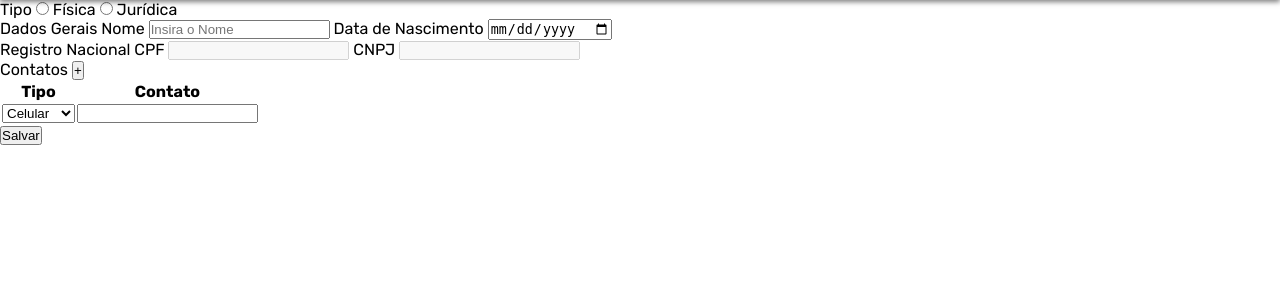
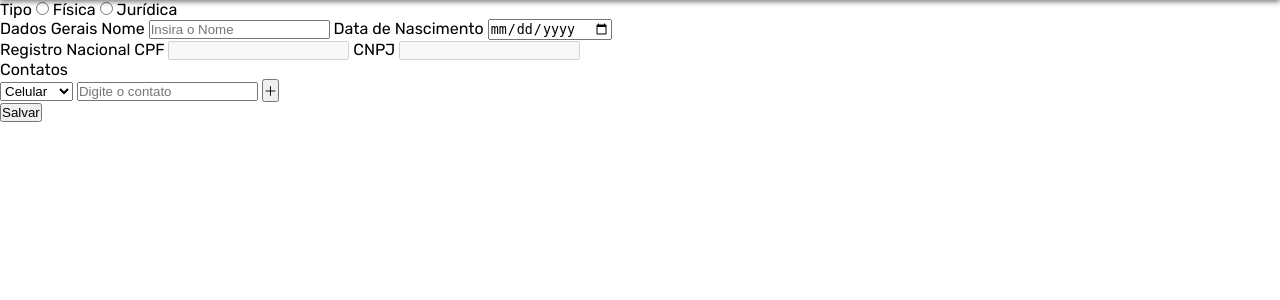
Before and after one commit to KelvinPilger/WebProjects, a PHP site: template app/views/edit/clientCreate.php in a window 1280 px wide. Shown: the part 55-355 px from the top of the page. Run offline with PHP 8.4, Linux system fonts and the light colour scheme; the template is opened without the code that fills it, so the values that code supplies are empty.

Commit message:
Style: Mudança parcial do escopo de contatos no cadastro de cliente

```diff
--- a/app/views/edit/clientCreate.php
+++ b/app/views/edit/clientCreate.php
@@ -30,32 +30,41 @@
         </div>
         <div class="containerContacts">
             <label class="containerTitle">Contatos</label>
-            <table id="contactTable">
-                <thead>
-                    <tr>
-                        <th>Tipo</th>
-                        <th>Contato</th>
-                    </tr>
-                </thead>
-                <tbody id="contactTableBody">
-                    <tr>
-                        <td id="selectContact">
-                            <select name="ctt_type" id="contactType">
-                                <option>Celular</option>
-                                <option>Telefone</option>
-                                <option>E-mail</option>
-                                <option>Outros</option>
+
+            <div id="contactsWrapper">
+                <div class="contact-row" data-index="0">
+                    <select name="contacts[0][type]" class="contact-type">
+                        <option value="Celular">Celular</option>
+                        <option value="Telefone">Telefone</option>
+                        <option value="E-mail">E-mail</option>
+                        <option value="Outros">Outros</option>
                     </select>
-                        </td>
-                        <td id="inputContact">
-                            <input type="text" name="contact">
-
-                        </td>
-                        <button class="btnAddContactLine">+</button>
-                    </tr>
-                </tbody>
-            </table>
-
+                    <input
+                        type="text"
+                        name="contacts[0][value]"
+                        class="contact-value"
+                        placeholder="Digite o contato" />
+                    <button type="button" class="btn-add">＋</button>
+                    <button type="button" class="btn-remove" style="display: none;">−</button>
+                </div>
+            </div>
+            <template id="contact-template">
+                <div class="contact-row" data-index="__INDEX__">
+                    <select name="contacts[__INDEX__][type]" class="contact-type">
+                        <option value="Celular">Celular</option>
+                        <option value="Telefone">Telefone</option>
+                        <option value="E-mail">E-mail</option>
+                        <option value="Outros">Outros</option>
+                    </select>
+                    <input
+                        type="text"
+                        name="contacts[__INDEX__][value]"
+                        class="contact-value"
+                        placeholder="Digite o contato" />
+                    <button type="button" class="btn-add">＋</button>
+                    <button type="button" class="btn-remove">−</button>
+                </div>
+            </template>
         </div>
         <div class="buttons">
             <button type="submit" class="btnSave">Salvar</button>
@@ -77,7 +86,7 @@
 
                 [radCpf, radCnpj].forEach(radio => {
                     radio.addEventListener('change', () => {
-                    if(radCpf.checked) {
+                        if (radCpf.checked) {
                             cnpj.value = null;
                             cpf.disabled = false;
                             cnpj.disabled = true;
@@ -132,5 +141,4 @@
                 }
             }
         </script>
-    </div>
 </form>
```
Also changed, not shown: public/assets/css/clientCreate.css, public/assets/css/clientList.css. Lines whose indentation alone changed are shown as unchanged.
